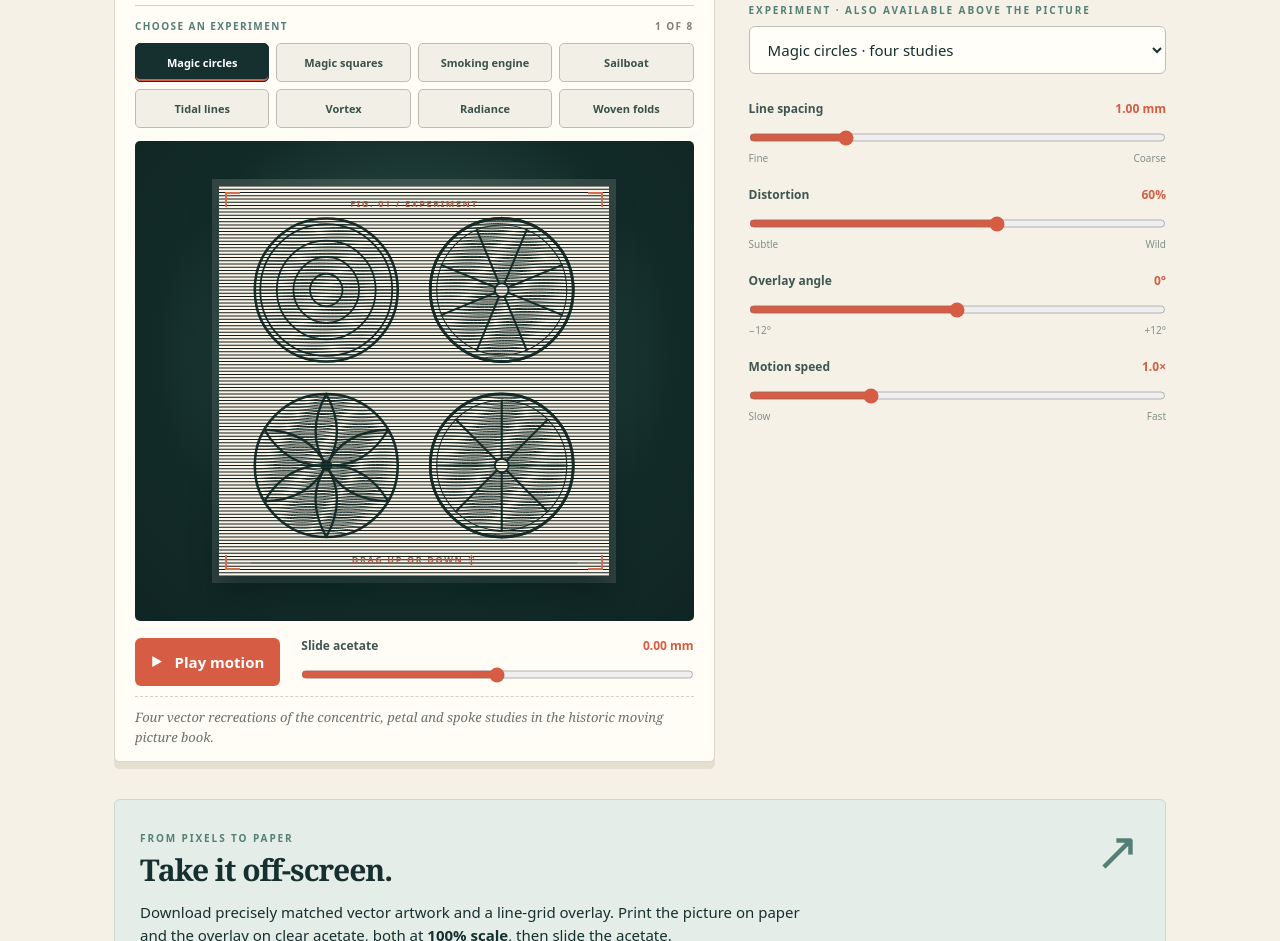
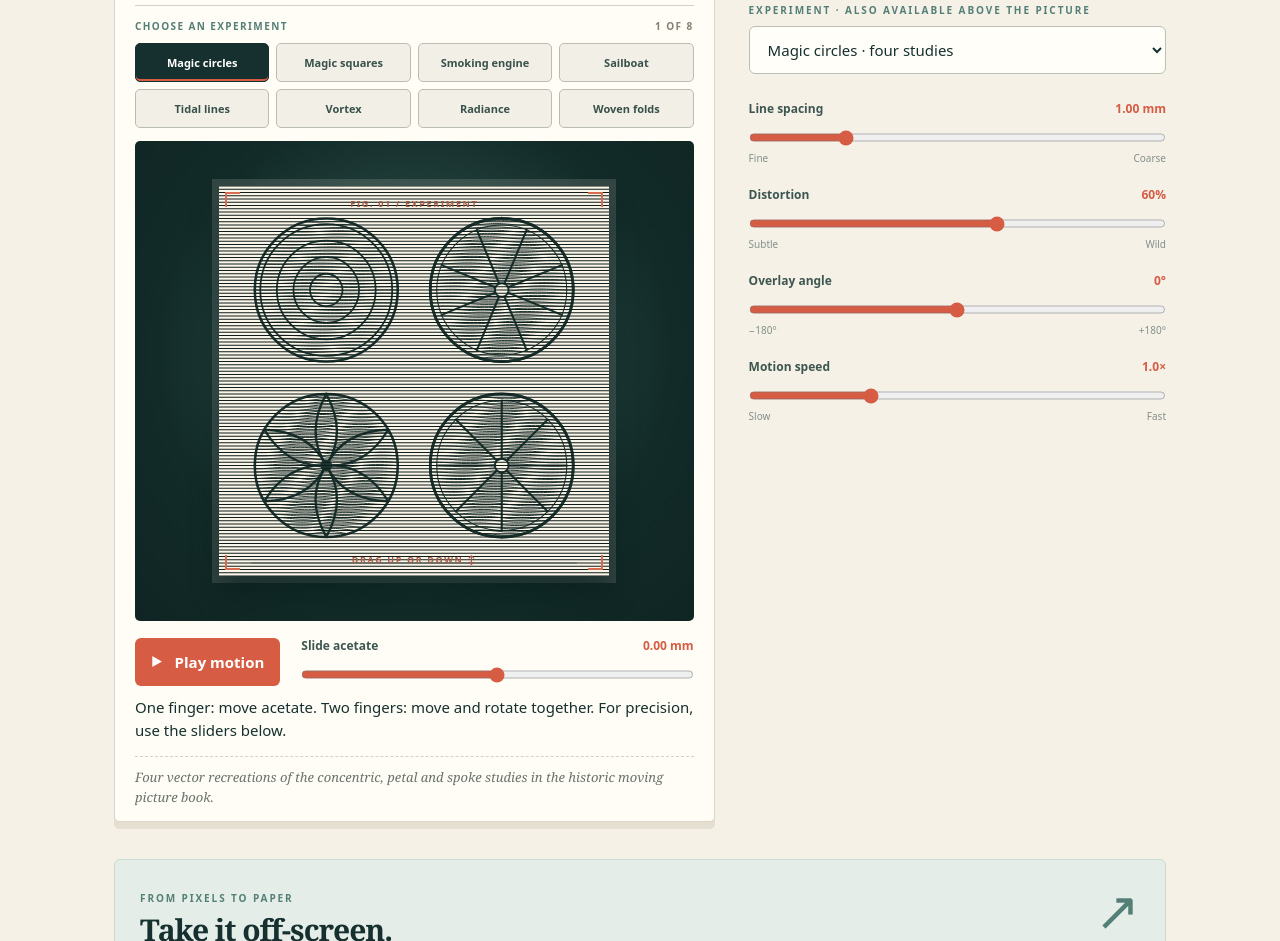
Before and after one commit to udeudeude/Moire-Lab, a website with bundled scripts: page index.html in a window 1280 px wide. Shown: the part 395-1336 px from the top of the page. Built offline with nearby package versions, Linux system fonts and the light colour scheme.

Commit message:
Label two-finger move and rotate controls on the optical stage

```diff
--- a/index.html
+++ b/index.html
@@ -49,7 +49,7 @@
             <div class="stage-corner corner-tl"></div><div class="stage-corner corner-tr"></div>
             <div class="stage-corner corner-bl"></div><div class="stage-corner corner-br"></div>
             <span class="stage-label top-label">FIG. <span id="figureNumber">01</span> / EXPERIMENT</span>
-            <span class="stage-label bottom-label"><span id="dragInstruction">DRAG VERTICALLY</span> <span id="dragIcon" aria-hidden="true">↕</span></span>
+            <span class="stage-label bottom-label"><span id="dragInstruction">DRAG TO MOVE · TWO FINGERS TO ROTATE</span> <span id="dragIcon" aria-hidden="true">↕</span></span>
           </div>
         </div>
         <div class="transport">
@@ -59,6 +59,7 @@
             <input id="phaseRange" type="range" min="-1" max="1" step="0.01" value="0" aria-label="Slide acetate vertically">
           </div>
         </div>
+        <p class="gesture-help">One finger: move acetate. Two fingers: move and rotate together. For precision, use the sliders below.</p>
         <p class="stage-footnote" id="stageFootnote">Two stationary line families produce a moving interference field. No animation frames are hidden in this picture.</p>
       </section>
 
@@ -74,7 +75,7 @@
         <div class="control-grid">
           <div class="control"><label for="pitchRange">Line spacing <output id="pitchOut">1.00 mm</output></label><input id="pitchRange" type="range" min="0.6" max="2.4" step="0.05" value="1"><div class="limit-label"><span>Fine</span><span>Coarse</span></div></div>
           <div class="control"><label for="amplitudeRange">Distortion <output id="amplitudeOut">50%</output></label><input id="amplitudeRange" type="range" min="0" max="100" step="1" value="50"><div class="limit-label"><span>Subtle</span><span>Wild</span></div></div>
-          <div class="control"><label for="angleRange">Overlay angle <output id="angleOut">0°</output></label><input id="angleRange" type="range" min="-12" max="12" step="0.5" value="0"><div class="limit-label"><span>−12°</span><span>+12°</span></div></div>
+          <div class="control"><label for="angleRange">Overlay angle <output id="angleOut">0°</output></label><input id="angleRange" type="range" min="-180" max="180" step="0.5" value="0"><div class="limit-label"><span>−180°</span><span>+180°</span></div></div>
           <div class="control"><label for="speedRange">Motion speed <output id="speedOut">1.0×</output></label><input id="speedRange" type="range" min="0.2" max="3" step="0.1" value="1"><div class="limit-label"><span>Slow</span><span>Fast</span></div></div>
         </div>
       </section>
```
